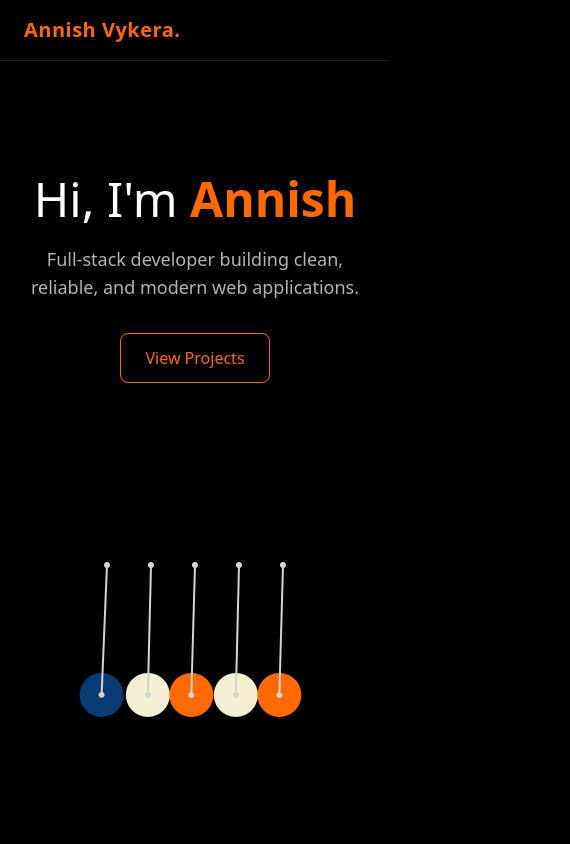
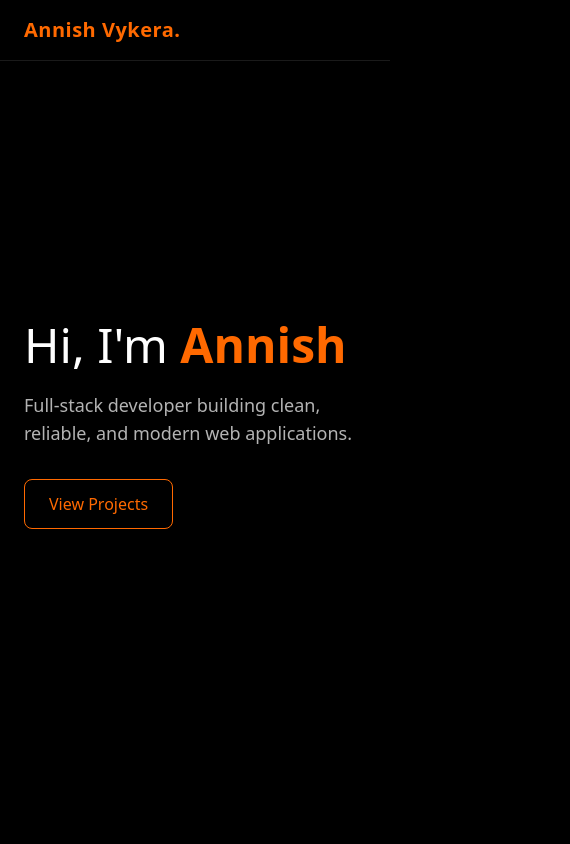
Before and after one commit to x1NST1NCTx/my-portfolio, a React (Vite) app: page / in a window 390 px wide. Shown: the top 844 px of the page, 570 px wide, since content can reach past the window. Built offline with nearby package versions, Linux system fonts and the light colour scheme.

Commit message:
made sure the pendulum only renders on desktops

```diff
--- a/src/components/Hero.jsx
+++ b/src/components/Hero.jsx
@@ -3,13 +3,13 @@ import NewtonsCradleMatter from "./NewtonsCradeMatter";
 export default function Hero() {
   return (
     <section className="min-h-screen flex items-center px-6 max-w-6xl mx-auto">
-      <div className="flex flex-col md:flex-row w-full items-center justify-between gap-8">
+      <div className="flex w-full items-center justify-between gap-8">
         {/* Left side */}
-        <div className="text-center md:text-left">
+        <div>
           <h1 className="text-5xl md:text-6xl font-light leading-tight">
             Hi, I'm <span className="font-semibold text-orange-500">Annish</span>
           </h1>
-          <p className="mt-4 text-lg text-white/70 max-w-xl mx-auto md:mx-0">
+          <p className="mt-4 text-lg text-white/70 max-w-xl">
             Full-stack developer building clean, reliable, and modern web
             applications.
           </p>
@@ -22,8 +22,8 @@ export default function Hero() {
           </a>
         </div>
 
-        {/* Right side / below on mobile: cradle */}
-        <div className="mt-10 md:mt-0 flex items-center justify-center w-full md:w-[260px] h-[220px]">
+        {/* Right side: cradle – only visible md and up */}
+        <div className="hidden md:flex items-center justify-center w-[260px] h-[220px]">
           <NewtonsCradleMatter />
         </div>
       </div>
```
